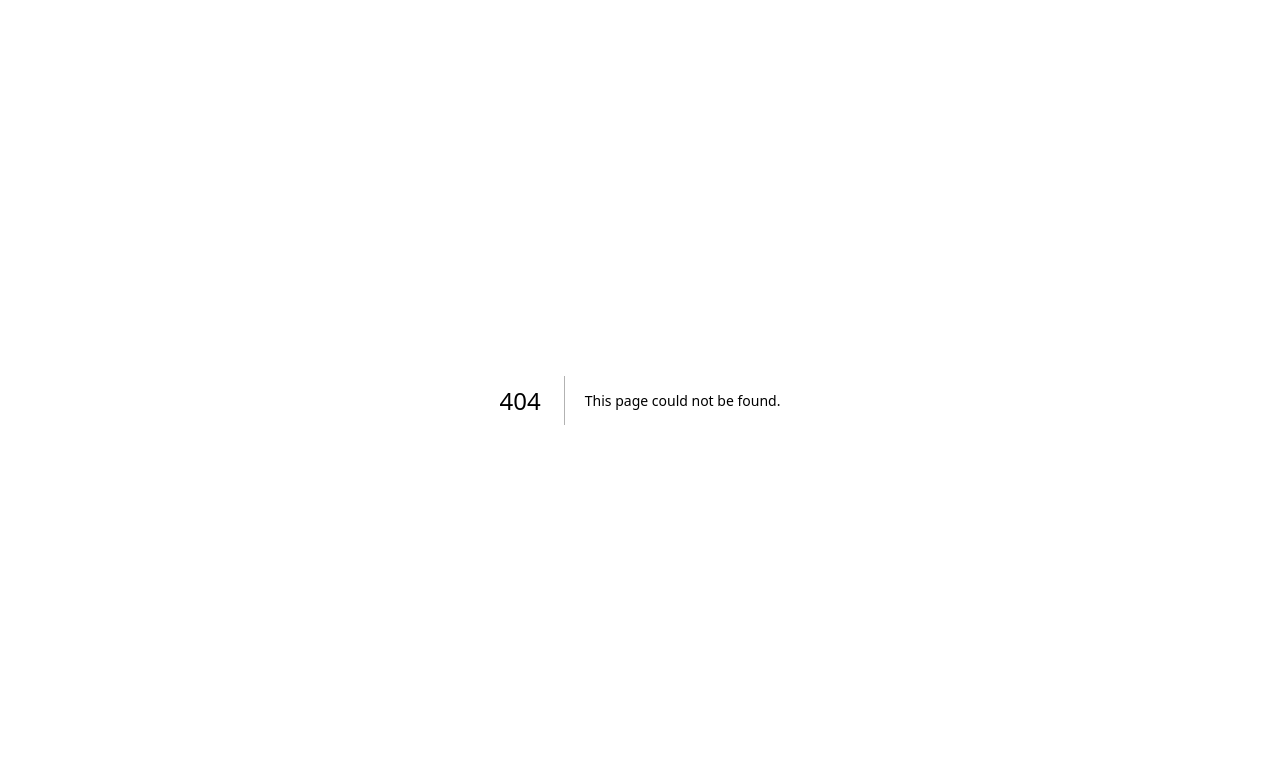
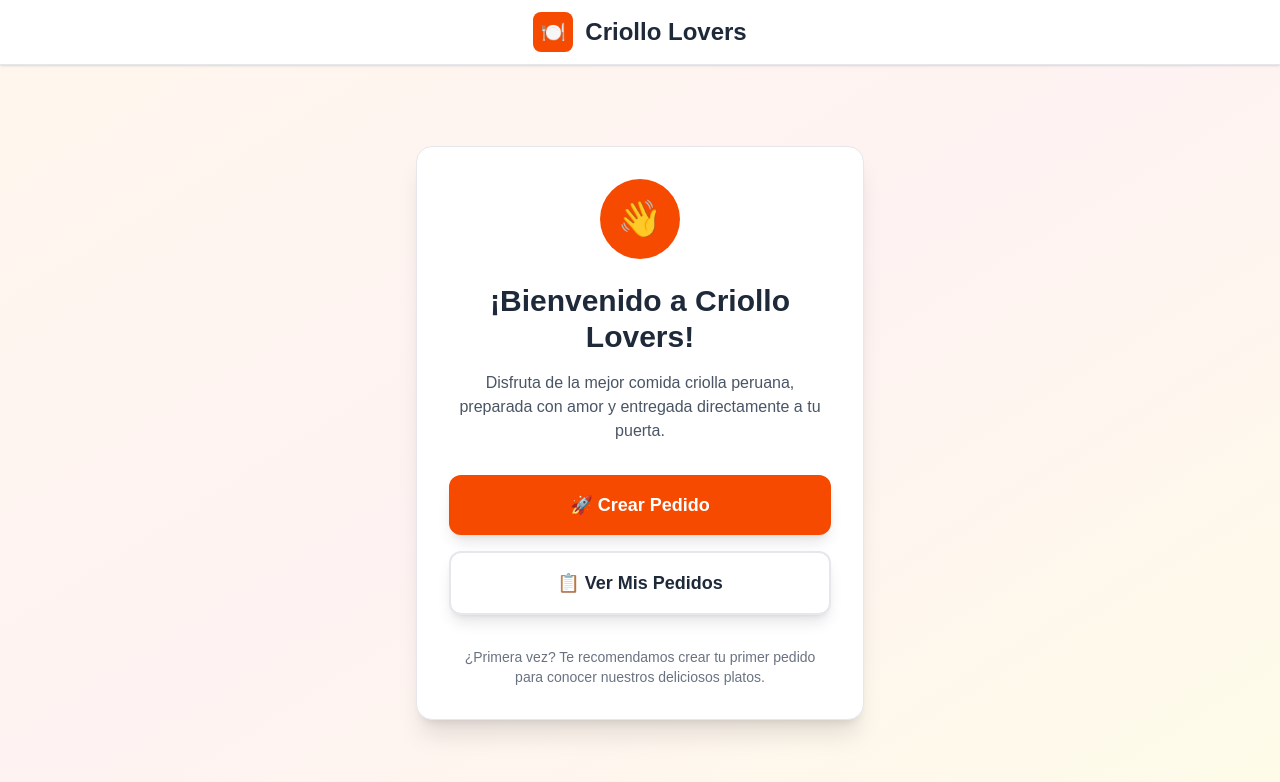
Before and after one commit to dlnkko/criollolovers, a Next.js app: page /onboarding in a window 1280 px wide. Before the commit this address had no page. Shown: the top 782 px of the page. Built offline with nearby package versions, Linux system fonts and the light colour scheme.

Commit message:
arreglooo

```diff
--- /dev/null
+++ b/src/app/onboarding/page.tsx
@@ -0,0 +1,69 @@
+'use client'
+
+import { useRouter } from 'next/navigation'
+
+export default function OnboardingPage() {
+  const router = useRouter()
+
+  return (
+    <div className="min-h-screen bg-gradient-to-br from-orange-50 via-red-50 to-yellow-50">
+      {/* Header */}
+      <div className="bg-white shadow-sm border-b border-gray-200">
+        <div className="max-w-7xl mx-auto px-4 sm:px-6 lg:px-8">
+          <div className="flex items-center justify-center h-14 md:h-16">
+            <div className="flex items-center space-x-2 md:space-x-3">
+              <div className="w-8 h-8 md:w-10 md:h-10 bg-orange-600 rounded-lg flex items-center justify-center">
+                <span className="text-white text-lg md:text-xl font-bold">🍽️</span>
+              </div>
+              <h1 className="text-lg md:text-2xl font-bold text-gray-800">
+                Criollo Lovers
+              </h1>
+            </div>
+          </div>
+        </div>
+      </div>
+
+      {/* Main Content */}
+      <div className="flex flex-col justify-center items-center min-h-[calc(100vh-56px)] md:min-h-[calc(100vh-64px)] px-4 py-8">
+        <div className="bg-white rounded-2xl shadow-xl p-6 md:p-8 border border-gray-200 max-w-md w-full text-center">
+
+          {/* Welcome Icon */}
+          <div className="w-16 h-16 md:w-20 md:h-20 bg-orange-600 rounded-full flex items-center justify-center mx-auto mb-4 md:mb-6">
+            <span className="text-white text-3xl md:text-4xl">👋</span>
+          </div>
+
+          {/* Welcome Text */}
+          <h1 className="text-2xl md:text-3xl font-bold text-gray-800 mb-3 md:mb-4">
+            ¡Bienvenido a Criollo Lovers!
+          </h1>
+
+          <p className="text-sm md:text-base text-gray-600 mb-6 md:mb-8">
+            Disfruta de la mejor comida criolla peruana, preparada con amor y entregada directamente a tu puerta.
+          </p>
+
+          {/* Action Buttons */}
+          <div className="space-y-3 md:space-y-4">
+            <button
+              onClick={() => router.push('/crear-pedido')}
+              className="w-full bg-orange-600 hover:bg-orange-700 text-white font-bold py-3 px-6 md:py-4 md:px-8 rounded-xl text-base md:text-lg transition-all duration-200 shadow-lg hover:shadow-xl transform hover:scale-105 cursor-pointer"
+            >
+              🚀 Crear Pedido
+            </button>
+
+            <button
+              onClick={() => router.push('/mis-pedidos')}
+              className="w-full bg-white hover:bg-gray-50 text-gray-800 font-bold py-3 px-6 md:py-4 md:px-8 rounded-xl text-base md:text-lg transition-all duration-200 shadow-lg hover:shadow-xl border-2 border-gray-200 hover:border-gray-300 cursor-pointer"
+            >
+              📋 Ver Mis Pedidos
+            </button>
+          </div>
+
+          {/* Footer Note */}
+          <p className="text-xs md:text-sm text-gray-500 mt-6 md:mt-8">
+            ¿Primera vez? Te recomendamos crear tu primer pedido para conocer nuestros deliciosos platos.
+          </p>
+        </div>
+      </div>
+    </div>
+  )
+}
--- a/src/components/ComidaCard.tsx
+++ b/src/components/ComidaCard.tsx
@@ -1,4 +1,4 @@
-import { Comida, obtenerPrecioComida, contarPlatosPrincipales } from '@/lib/supabaseClient'
+import { Comida, obtenerPrecioComida, contarPlatosPrincipales, esComplemento } from '@/lib/supabaseClient'
 import { PriceCalculator } from '@/utils/priceCalculator'
 import { usePedidosStore } from '@/store/pedidosStore'
 
@@ -13,6 +13,9 @@ export default function ComidaCard({ comida }: ComidaCardProps) {
   const comidaSeleccionada = comidasSeleccionadas.find(cs => cs.comida.id === comida.id)
   const cantidadActual = comidaSeleccionada?.cantidad || 0
 
+  // Verificar si es plato principal
+  const esPlatoPrincipal = !esComplemento(comida.nombre)
+
   // Calcular si habría combo si se agrega esta comida
   const platosPrincipalesActuales = contarPlatosPrincipales(comidasSeleccionadas)
   const esComplementoEsta = ['Puré de Papa', 'Arroz Blanco', 'Papa a la Huancaína'].includes(comida.nombre)
@@ -23,10 +26,22 @@ export default function ComidaCard({ comida }: ComidaCardProps) {
   const precioMostrar = obtenerPrecioComida(comida, habríaCombo)
 
   const handleAgregar = () => {
-    if (cantidadActual === 0) {
-      agregarComida(comida, 1)
+    // Para platos principales, validar mínimo 3 porciones
+    if (esPlatoPrincipal) {
+      if (cantidadActual === 0) {
+        // Primera vez agregando: agregar 3 porciones mínimo
+        agregarComida(comida, 3)
+      } else {
+        // Ya existe: agregar de 1 en 1
+        actualizarCantidad(comida.id, cantidadActual + 1)
+      }
     } else {
-      actualizarCantidad(comida.id, cantidadActual + 1)
+      // Para complementos: funciona normal (1 en 1)
+      if (cantidadActual === 0) {
+        agregarComida(comida, 1)
+      } else {
+        actualizarCantidad(comida.id, cantidadActual + 1)
+      }
     }
   }
 
@@ -74,12 +89,7 @@ export default function ComidaCard({ comida }: ComidaCardProps) {
         )}
       </div>
 
-      {/* Precio */}
-      <div className="mb-3 flex-shrink-0">
-        <p className="text-lg md:text-xl font-bold text-orange-600">
-          {PriceCalculator.formatearPrecio(precioMostrar)}
-        </p>
-      </div>
+      {/* Precio oculto - no mostrar en ComidaCard */}
 
       {/* Botón horizontal */}
       <div className="flex-shrink-0">
@@ -88,7 +98,7 @@ export default function ComidaCard({ comida }: ComidaCardProps) {
             onClick={handleAgregar}
             className="w-full bg-orange-500 hover:bg-orange-600 text-white font-semibold py-3 px-4 rounded-lg transition-all duration-300 cursor-pointer transform hover:scale-105"
           >
-            Agregar
+            {esPlatoPrincipal ? 'Agregar (Min. 3)' : 'Agregar'}
           </button>
         ) : (
           <div className="flex items-center bg-green-500 rounded-lg overflow-hidden animate-bounce">
--- a/src/components/ListaComidas.tsx
+++ b/src/components/ListaComidas.tsx
@@ -74,6 +74,17 @@ export default function ListaComidas() {
               <span className="md:hidden">{platosPrincipales.length}</span>
             </div>
           </div>
+        </div>
+
+        {/* Texto de mínimo 3 porciones */}
+        <div className="mb-4">
+          <p className="text-sm md:text-base text-orange-700 bg-orange-50 border border-orange-200 rounded-lg px-3 py-2 flex items-center">
+            <span className="text-orange-600 mr-2">⚠️</span>
+            <span className="font-medium">Recuerda que son mínimo 3 porciones por plato</span>
+          </p>
+        </div>
+
+        <div>
           <div className="flex items-center gap-2">
             <button
               onClick={() => {
```
